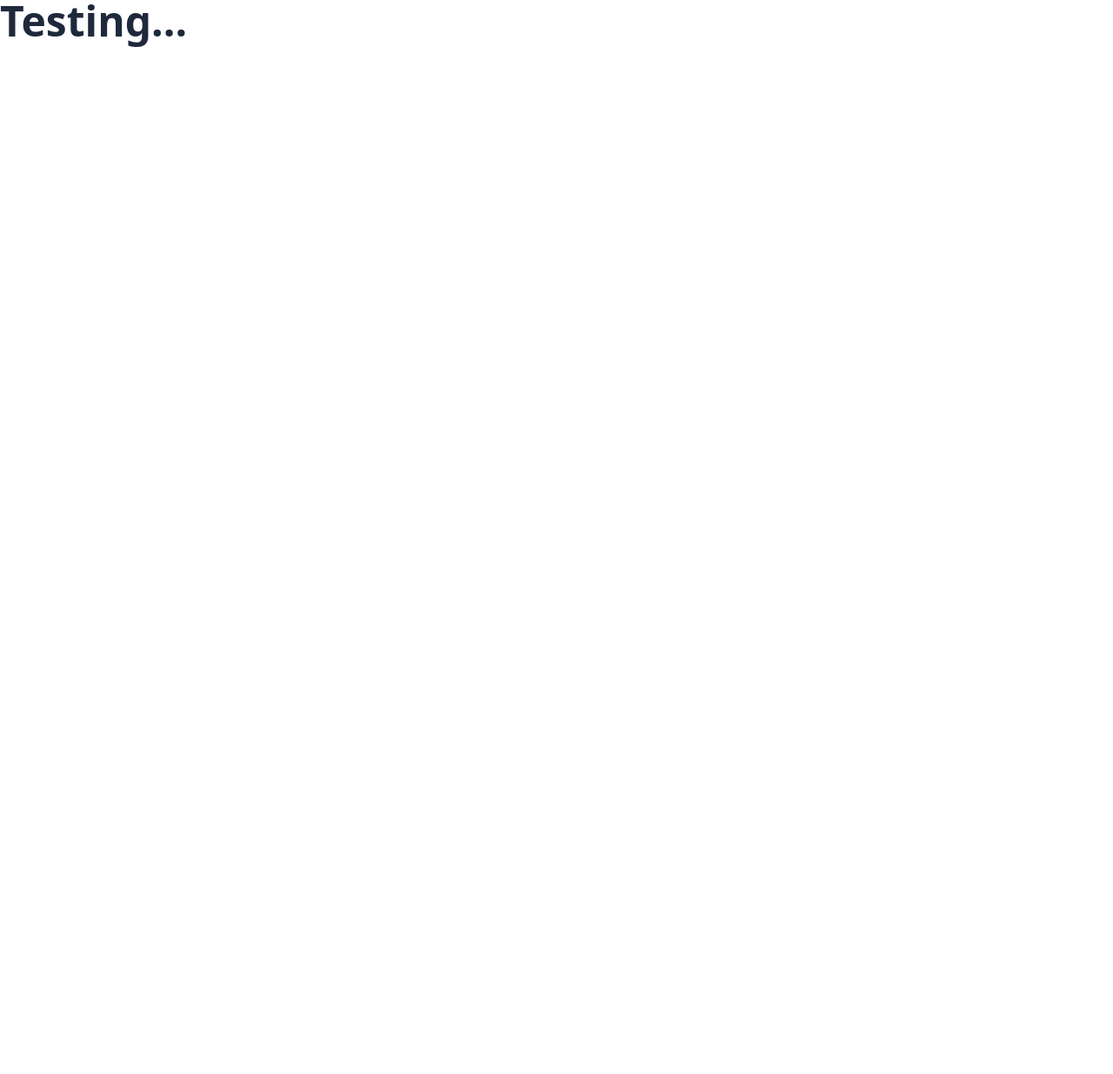
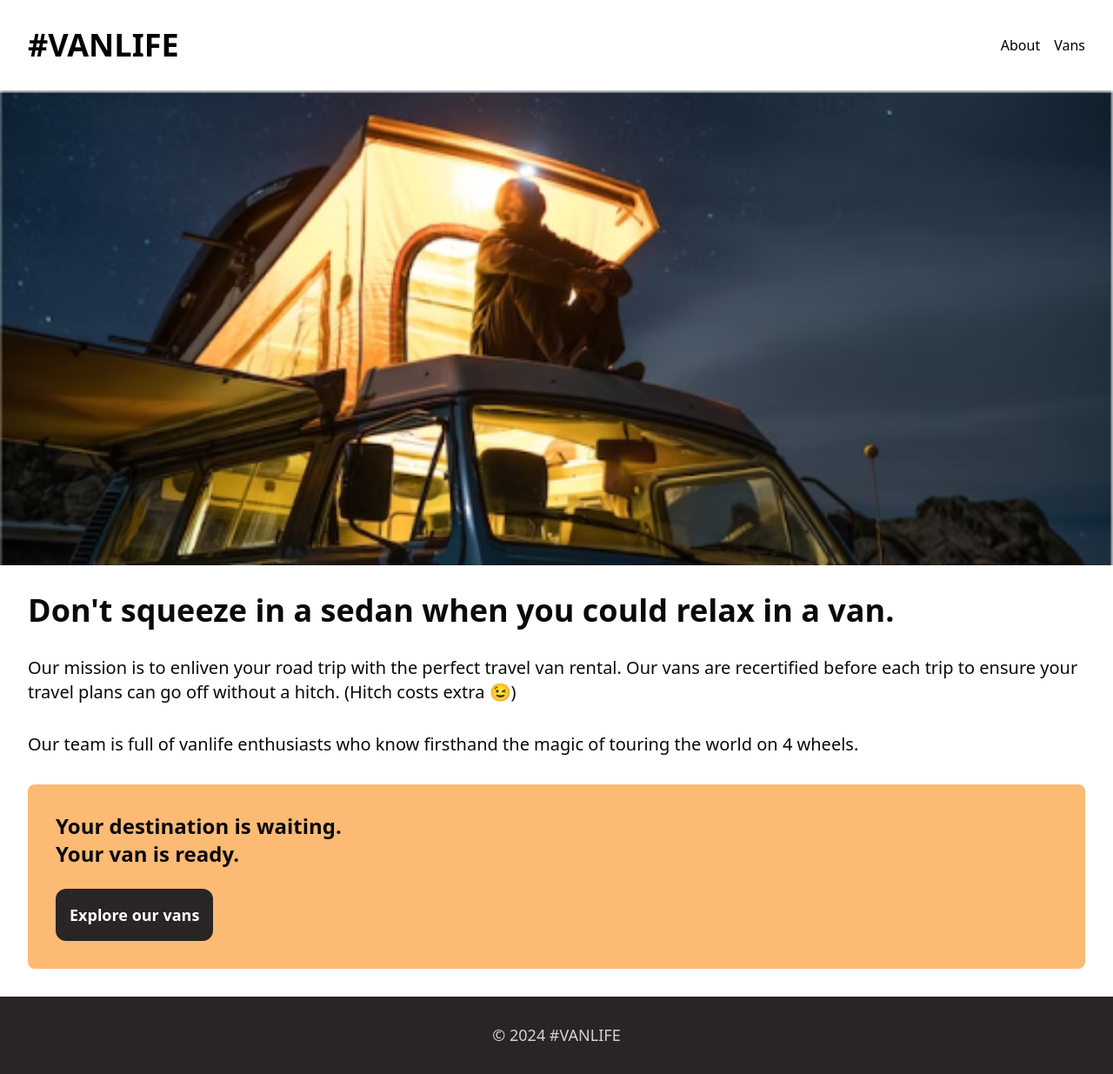
Before and after one commit to AhmedLebda/vanlife, a React (Vite) app: page /about in a window 1280 px wide. Shown: the whole page at 87% size. Before the commit the page ends 800 px from the top, so only its background shows below. Built offline with nearby package versions, Linux system fonts and the light colour scheme.

Commit message:
add: home page and about page

```diff
--- a/src/App.jsx
+++ b/src/App.jsx
@@ -1,9 +1,16 @@
+import { BrowserRouter, Routes, Route } from "react-router-dom";
+import HomePage from "./components/HomePage";
+import AboutPage from "./components/AboutPage";
+
 function App() {
     return (
         <>
-            <div className="text-slate-800 text-5xl font-extrabold">
-                Testing...
-            </div>
+            <BrowserRouter>
+                <Routes>
+                    <Route path="/" element={<HomePage />} />
+                    <Route path="/about" element={<AboutPage />} />
+                </Routes>
+            </BrowserRouter>
         </>
     );
 }
--- /dev/null
+++ b/src/components/AboutContent.jsx
@@ -0,0 +1,37 @@
+import aboutImg from "../images/about.png";
+
+const AboutContent = () => {
+    return (
+        <section className="min-h-[75vh] ">
+            <img
+                src={aboutImg}
+                alt="person sitting on a van"
+                className="w-full"
+            />
+            <div className="flex flex-col gap-8 p-8  text-zinc-950">
+                <h1 className="text-4xl font-extrabold">
+                    Don&apos;t squeeze in a sedan when you could relax in a van.
+                </h1>
+                <p className="text-xl font-normal">
+                    Our mission is to enliven your road trip with the perfect
+                    travel van rental. Our vans are recertified before each trip
+                    to ensure your travel plans can go off without a hitch.
+                    (Hitch costs extra 😉)
+                </p>
+                <p className="text-xl font-normal">
+                    Our team is full of vanlife enthusiasts who know firsthand
+                    the magic of touring the world on 4 wheels.
+                </p>
+                <div className="p-8 bg-orange-300 font-semibold text-2xl rounded-lg">
+                    <p>Your destination is waiting.</p>
+                    <p>Your van is ready.</p>
+                    <button className="bg-stone-800 hover:bg-stone-900 p-4 text-white rounded-xl text-lg mt-6">
+                        Explore our vans
+                    </button>
+                </div>
+            </div>
+        </section>
+    );
+};
+
+export default AboutContent;
--- /dev/null
+++ b/src/components/AboutPage.jsx
@@ -0,0 +1,15 @@
+import Navbar from "./Navbar";
+import Footer from "./Footer";
+import AboutContent from "./AboutContent";
+
+const AboutPage = () => {
+    return (
+        <div>
+            <Navbar />
+            <AboutContent />
+            <Footer />
+        </div>
+    );
+};
+
+export default AboutPage;
--- /dev/null
+++ b/src/components/Footer.jsx
@@ -0,0 +1,9 @@
+const Footer = () => {
+    return (
+        <footer className="bg-stone-800 text-stone-300  text-lg min-h-[89px] flex items-center justify-center uppercase">
+            <a href="#">&copy; 2024 #vanlife</a>
+        </footer>
+    );
+};
+
+export default Footer;
--- /dev/null
+++ b/src/components/HomePage.jsx
@@ -0,0 +1,15 @@
+import Navbar from "./Navbar";
+import Intro from "./Intro";
+import Footer from "./Footer";
+
+const HomePage = () => {
+    return (
+        <div className="min-h-screen">
+            <Navbar />
+            <Intro />
+            <Footer />
+        </div>
+    );
+};
+
+export default HomePage;
--- /dev/null
+++ b/src/components/Intro.jsx
@@ -0,0 +1,18 @@
+const Intro = () => {
+    return (
+        <section className="bg-black/50 bg-intro bg-cover bg-blend-overlay min-h-[75vh] text-white flex  items-center gap-12 flex-col p-8 pt-28 ">
+            <h1 className="text-4xl font-extrabold">
+                You got the travel plans, we got the travel vans.
+            </h1>
+            <p className="text-lg">
+                Add adventure to your life by joining the #vanlife movement.
+                Rent the perfect van to make your perfect road trip.
+            </p>
+            <button className="bg-orange-400 w-full p-4 rounded-md text-lg hover:bg-orange-500 font-bold">
+                Find your van
+            </button>
+        </section>
+    );
+};
+
+export default Intro;
--- /dev/null
+++ b/src/components/Navbar.jsx
@@ -0,0 +1,22 @@
+import { Link } from "react-router-dom";
+
+const Navbar = () => {
+    return (
+        <nav className="flex gap-4 items-center p-8 shadow-md">
+            <Link to="/" className="mr-auto uppercase font-bold text-4xl">
+                #vanlife
+            </Link>
+            <Link
+                to="/about"
+                className="capitalize font-medium hover:text-gray-700"
+            >
+                about
+            </Link>
+            <Link className="capitalize font-medium hover:text-gray-700">
+                vans
+            </Link>
+        </nav>
+    );
+};
+
+export default Navbar;
--- a/tailwind.config.js
+++ b/tailwind.config.js
@@ -2,7 +2,11 @@
 export default {
     content: ["./index.html", "./src/**/*.{js,ts,jsx,tsx}"],
     theme: {
-        extend: {},
+        extend: {
+            backgroundImage: {
+                intro: "url(./src/images/intro-bg.png)",
+            },
+        },
     },
     plugins: [],
 };
```
Also changed, not shown: src/images/about.png (added), src/images/intro-bg.png (added).
